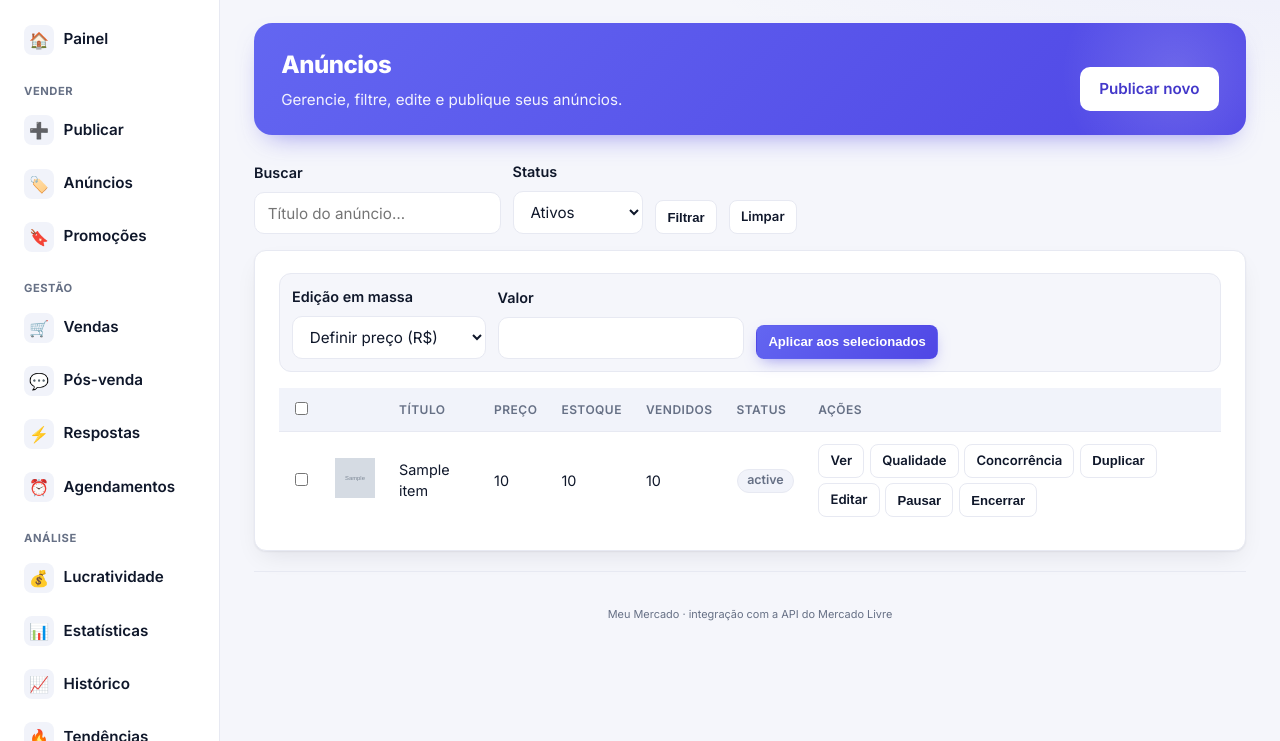
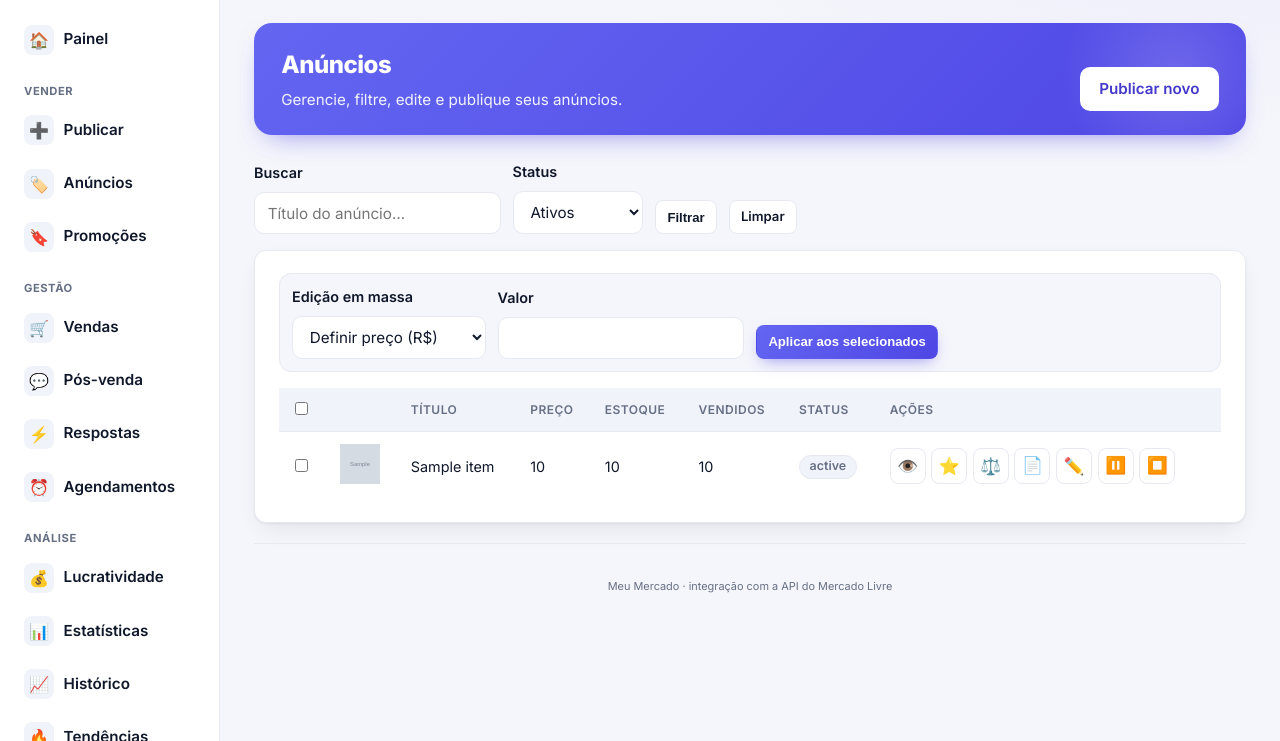
Before and after one commit to tbongiovani-outlook/MeuMercado, a FastAPI app: template templates/anuncios.html in a window 1280 px wide. Shown: the part 59-800 px from the top of the page. Run offline with FastAPI, Linux system fonts and the light colour scheme; the template is opened without the code that fills it: most values are stand-ins (such as "Sample title", 1, 10 or a date in 2020); grey boxes marked "Sample" are stand-in pictures; parts of the project's set-up code (start-up, migrations or seed data) failed here and were passed over.

Commit message:
design: acoes da tabela de anuncios como icones com tooltip
Botoes Ver/Qualidade/Concorrencia/Duplicar/Editar/Pausar/Reativar/Encerrar viraram botoes-icone (.btn--icon) com tooltip CSS (.has-tip + data-tip) e aria-label; feedback de envio nao substitui o icone.

```diff
--- a/static/style.css
+++ b/static/style.css
@@ -342,6 +342,60 @@ h2 { margin-top: 0; font-size: 1.05rem; font-weight: 700; letter-spacing: -0.01e
 
 .actions { display: flex; align-items: center; gap: 0.35rem; flex-wrap: wrap; }
 .actions form { margin: 0; }
+
+/* Botão apenas com ícone */
+.btn--icon {
+    padding: 0;
+    width: 36px;
+    min-width: 36px;
+    height: 36px;
+    font-size: 1.05rem;
+    line-height: 1;
+}
+.btn--icon .ico { pointer-events: none; }
+
+/* Tooltip em hover/foco */
+.has-tip { position: relative; }
+.has-tip::after {
+    content: attr(data-tip);
+    position: absolute;
+    bottom: calc(100% + 8px);
+    left: 50%;
+    transform: translateX(-50%) translateY(4px);
+    background: #0f172a;
+    color: #fff;
+    font-size: 0.72rem;
+    font-weight: 600;
+    letter-spacing: 0.01em;
+    padding: 0.32rem 0.55rem;
+    border-radius: 7px;
+    white-space: nowrap;
+    opacity: 0;
+    pointer-events: none;
+    transition: opacity .12s ease, transform .12s ease;
+    z-index: 30;
+    box-shadow: var(--shadow-md, 0 6px 16px -6px rgba(16,24,40,.3));
+}
+.has-tip::before {
+    content: "";
+    position: absolute;
+    bottom: calc(100% + 3px);
+    left: 50%;
+    transform: translateX(-50%);
+    border: 5px solid transparent;
+    border-top-color: #0f172a;
+    opacity: 0;
+    pointer-events: none;
+    transition: opacity .12s ease;
+    z-index: 30;
+}
+.has-tip:hover::after,
+.has-tip:focus-visible::after { opacity: 1; transform: translateX(-50%) translateY(0); }
+.has-tip:hover::before,
+.has-tip:focus-visible::before { opacity: 1; }
+@media (prefers-reduced-motion: reduce) {
+    .has-tip::after { transition: none; }
+}
 
 .bulkbar {
     display: flex;
--- a/templates/anuncios.html
+++ b/templates/anuncios.html
@@ -78,32 +78,32 @@
                 <td><span class="badge">{{ it.status }}</span></td>
                 <td>
                     <div class="actions">
-                        {% if it.permalink %}<a class="btn btn--ghost btn--sm" href="{{ it.permalink }}" target="_blank" rel="noopener" aria-label="Ver {{ it.title }} no Mercado Livre (abre em nova aba)">Ver</a>{% endif %}
-                        <a class="btn btn--ghost btn--sm" href="/anuncios/{{ it.id }}/qualidade" aria-label="Qualidade de {{ it.title }}">Qualidade</a>
-                        <a class="btn btn--ghost btn--sm" href="/anuncios/{{ it.id }}/concorrencia" aria-label="Concorrência de {{ it.title }}">Concorrência</a>
+                        {% if it.permalink %}<a class="btn btn--ghost btn--sm btn--icon has-tip" data-tip="Ver no Mercado Livre" href="{{ it.permalink }}" target="_blank" rel="noopener" aria-label="Ver {{ it.title }} no Mercado Livre (abre em nova aba)"><span class="ico" aria-hidden="true">👁️</span></a>{% endif %}
+                        <a class="btn btn--ghost btn--sm btn--icon has-tip" data-tip="Qualidade" href="/anuncios/{{ it.id }}/qualidade" aria-label="Qualidade de {{ it.title }}"><span class="ico" aria-hidden="true">⭐</span></a>
+                        <a class="btn btn--ghost btn--sm btn--icon has-tip" data-tip="Concorrência" href="/anuncios/{{ it.id }}/concorrencia" aria-label="Concorrência de {{ it.title }}"><span class="ico" aria-hidden="true">⚖️</span></a>
                         <form method="post" action="/anuncios/{{ it.id }}/duplicar"
                               onsubmit="return confirm('Duplicar este anúncio? Uma cópia pausada será criada.');">
-                            <button class="btn btn--ghost btn--sm" type="submit" aria-label="Duplicar {{ it.title }}">Duplicar</button>
+                            <button class="btn btn--ghost btn--sm btn--icon has-tip" data-tip="Duplicar" type="submit" aria-label="Duplicar {{ it.title }}"><span class="ico" aria-hidden="true">📄</span></button>
                         </form>
                         {% if it.status != 'closed' %}
-                        <a class="btn btn--ghost btn--sm" href="/anuncios/{{ it.id }}/editar" aria-label="Editar {{ it.title }}">Editar</a>
+                        <a class="btn btn--ghost btn--sm btn--icon has-tip" data-tip="Editar" href="/anuncios/{{ it.id }}/editar" aria-label="Editar {{ it.title }}"><span class="ico" aria-hidden="true">✏️</span></a>
                         {% endif %}
                         {% if it.status == 'active' %}
                         <form method="post" action="/anuncios/{{ it.id }}/status">
                             <input type="hidden" name="status" value="paused">
-                            <button class="btn btn--ghost btn--sm" type="submit">Pausar</button>
+                            <button class="btn btn--ghost btn--sm btn--icon has-tip" data-tip="Pausar" type="submit" aria-label="Pausar {{ it.title }}"><span class="ico" aria-hidden="true">⏸️</span></button>
                         </form>
                         {% elif it.status == 'paused' %}
                         <form method="post" action="/anuncios/{{ it.id }}/status">
                             <input type="hidden" name="status" value="active">
-                            <button class="btn btn--ghost btn--sm" type="submit">Reativar</button>
+                            <button class="btn btn--ghost btn--sm btn--icon has-tip" data-tip="Reativar" type="submit" aria-label="Reativar {{ it.title }}"><span class="ico" aria-hidden="true">▶️</span></button>
                         </form>
                         {% endif %}
                         {% if it.status != 'closed' %}
                         <form method="post" action="/anuncios/{{ it.id }}/status"
                               onsubmit="return confirm('Encerrar este anúncio? A ação não pode ser desfeita.');">
                             <input type="hidden" name="status" value="closed">
-                            <button class="btn btn--ghost btn--sm" type="submit">Encerrar</button>
+                            <button class="btn btn--ghost btn--sm btn--icon has-tip" data-tip="Encerrar" type="submit" aria-label="Encerrar {{ it.title }}"><span class="ico" aria-hidden="true">⏹️</span></button>
                         </form>
                         {% endif %}
                     </div>
--- a/templates/base.html
+++ b/templates/base.html
@@ -70,9 +70,12 @@
             if (e.defaultPrevented) return;
             var btn = form.querySelector('button[type="submit"], button:not([type])');
             if (btn && !btn.disabled) {
-                btn.dataset.label = btn.textContent;
+                // Botões só com ícone: mantém o ícone, apenas desabilita.
+                if (!btn.classList.contains("btn--icon")) {
+                    btn.dataset.label = btn.textContent;
+                    btn.textContent = "Enviando…";
+                }
                 btn.disabled = true;
-                btn.textContent = "Enviando…";
             }
         });
 
```
